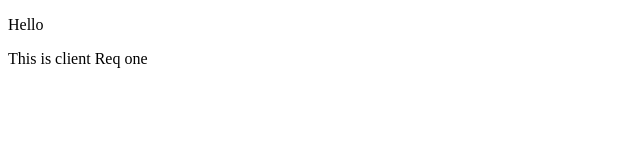
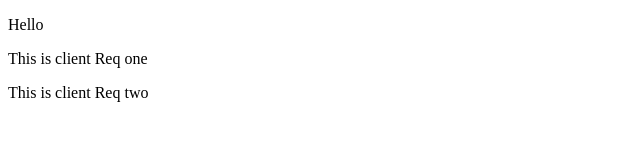
Before and after one commit to Agshwe/test, a plain HTML site: page index.html in a window 1280 px wide. Shown: the whole page, without its empty margins (0-640 px from the left). Drawn offline with Linux system fonts and the light colour scheme.

Commit message:
client-two

```diff
--- a/index.html
+++ b/index.html
@@ -9,5 +9,6 @@
 <body>
     <p>Hello</p>
     <p>This is client Req one</p>
+    <p>This is client Req two</p>
 </body>
 </html>
```
